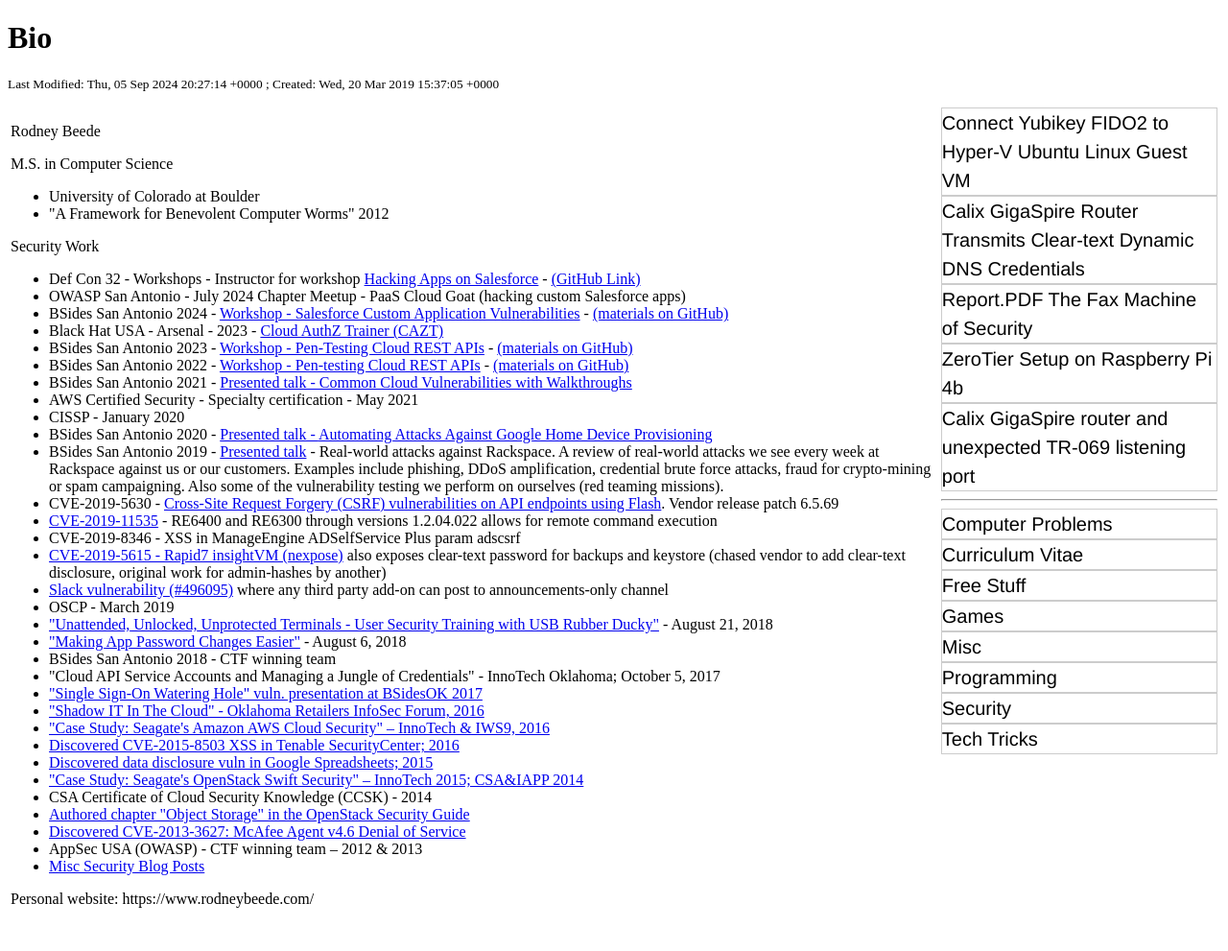
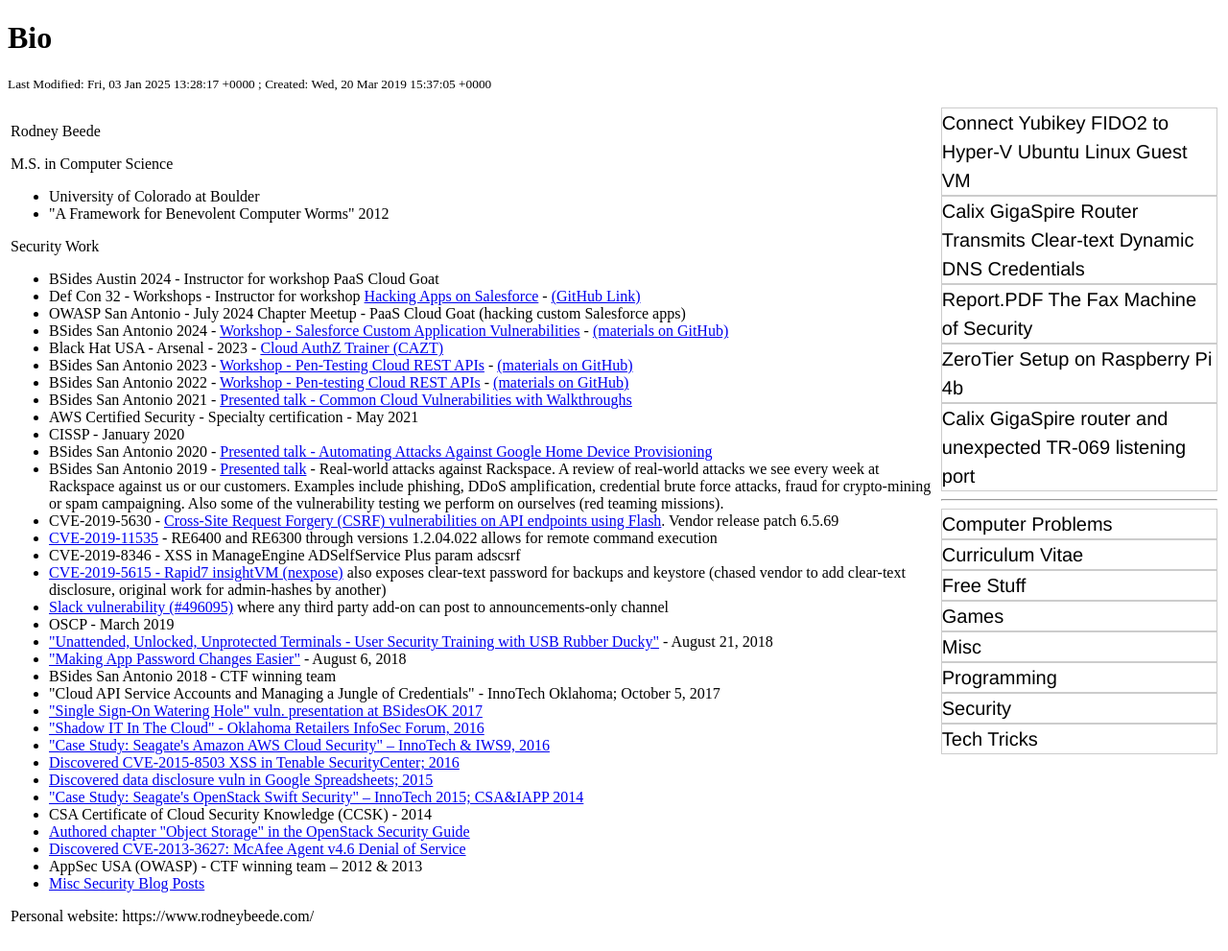
Before and after one commit to rbeede/rbeede.github.io, a Jekyll site: the page built from _posts/2020-08-26-bio.html, in a window 1280 px wide. Shown: the whole page at 96% size. Built offline with Jekyll 4.4.1, drawn with Linux system fonts in a browser that asks for light colours; some of the changed lines change nothing that is shown.

Commit message:
Added BSides Austin

```diff
--- a/_posts/2020-08-26-bio.html
+++ b/_posts/2020-08-26-bio.html
@@ -1,6 +1,6 @@
 ---
 creation_epoch: 1553096225
-lastmod_epoch: 1725568034
+lastmod_epoch: 1735910897
 categories: ['Curriculum Vitae']
 title: Bio
 ---
@@ -20,6 +20,7 @@
 <p>Security Work</p>
 
 <ul>
+<li>BSides Austin 2024 - Instructor for workshop PaaS Cloud Goat</li>
 <li>Def Con 32 - Workshops - Instructor for workshop <a href="https://defcon.org/html/defcon-32/dc-32-workshops.html#54228">Hacking Apps on Salesforce</a> - <a href="https://github.com/Coalfire-Research/paas-cloud-goat">(GitHub Link)</a></li>
 <li>OWASP San Antonio - July 2024 Chapter Meetup - PaaS Cloud Goat (hacking custom Salesforce apps)</li>
 <li>BSides San Antonio 2024 - <a href="https://www.bsidessatx.com/events-2024.html">Workshop - Salesforce Custom Application Vulnerabilities</a> - <a href="https://github.com/Coalfire-Research/paas-cloud-goat">(materials on GitHub)</a></li>
```
